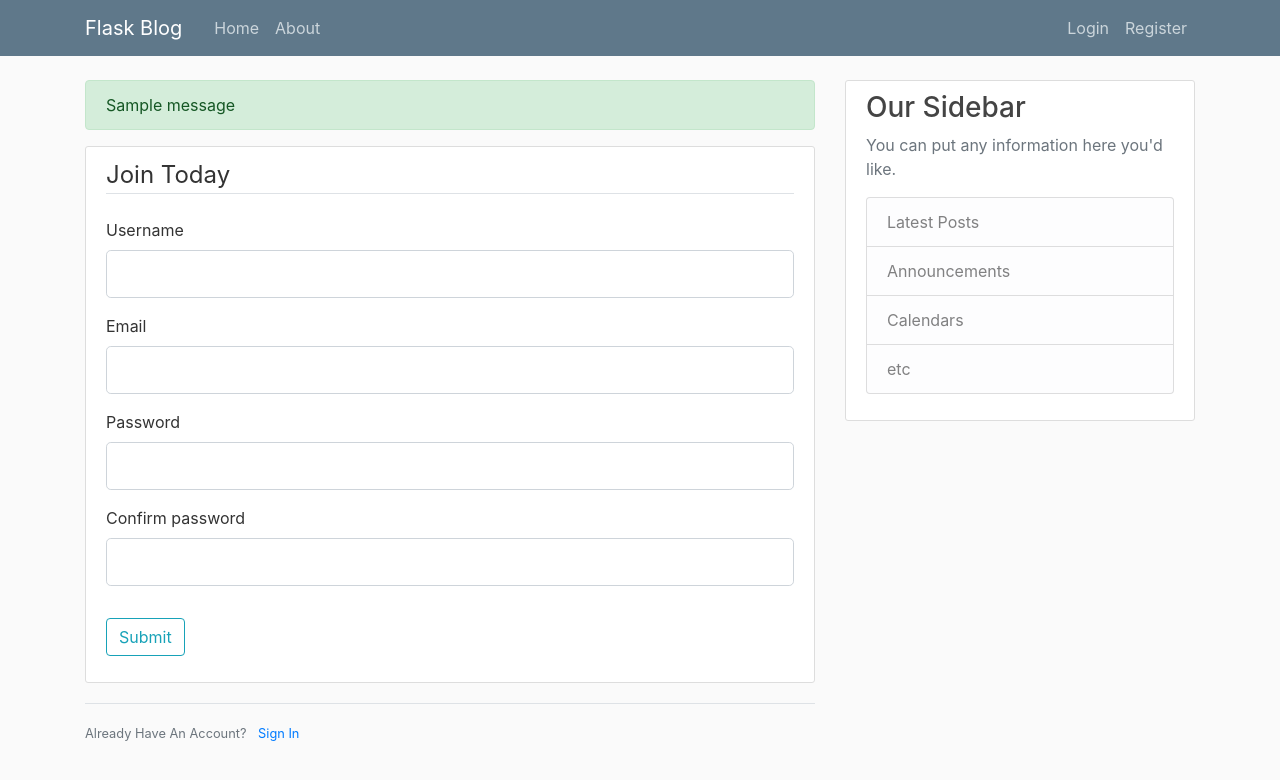
After one commit to MoCrespo/FlaskBlog, a Flask app: template templates/register.html in a window 1280 px wide. The commit adds this page. Shown: the top 780 px of the page. Run offline with Flask 2, Linux system fonts and the light colour scheme; the template is opened without the code that fills it: most values are stand-ins (such as "Sample title", 1, 10 or a date in 2020); one stand-in notice (Sample message) is shown; form fields are guessed from the names that the template uses.

Commit message:
create login and register templates

```diff
--- a/templates/base.html
+++ b/templates/base.html
@@ -23,13 +23,13 @@
         </button>
         <div class="collapse navbar-collapse" id="navbarToggle">
           <div class="navbar-nav mr-auto">
-            <a class="nav-item nav-link" href="/">Home</a>
-            <a class="nav-item nav-link" href="/about">About</a>
+            <a class="nav-item nav-link" href="{{ url_for('home') }}">Home</a>
+            <a class="nav-item nav-link" href="{{ url_for('about') }}">About</a>
           </div>
           <!-- Navbar Right Side -->
           <div class="navbar-nav">
-            <a class="nav-item nav-link" href="/login">Login</a>
-            <a class="nav-item nav-link" href="/register">Register</a>
+            <a class="nav-item nav-link" href="{{ url_for('login') }}">Login</a>
+            <a class="nav-item nav-link" href="{{ url_for('register') }}">Register</a>
           </div>
         </div>
       </div>
@@ -39,6 +39,15 @@
     <main role="main" class="container">
   <div class="row">
     <div class="col-md-8">
+        {% with messages = get_flashed_messages(with_categories=true) %}
+            {% if messages %}
+                {% for category, message in messages %}
+                    <div class="alert alert-{{ category }}">
+                        {{ message }}
+                    </div>
+                {% endfor %}
+            {% endif %}
+        {% endwith %}
       {% block content %}{% endblock %}
     </div>
     <div class="col-md-4">
--- /dev/null
+++ b/templates/register.html
@@ -0,0 +1,83 @@
+{% extends 'base.html' %}
+
+{% block content %}
+    <div class="content-section">
+        <form action="" method="POST">
+            {{ form.hidden_tag() }}
+            <fieldset class="form-group">
+                <legend class="border-bottom mb-4">
+                    Join Today
+                </legend>
+                <div class="form-group">
+                    {{ form.username.label(class="form-control-label") }}
+                    {% if form.username.errors %}
+                        {{ form.username(class="form-control form-control-lg is-invalid")}}
+
+                        <div class="invalid-feedback">
+                            {% for error in form.username.errors %}
+                                <span>{{ error }}</span>
+                            {% endfor %}
+                        </div>
+                    {% else %}
+
+                        {{ form.username(class="form-control form-control-lg") }}
+                    {% endif %}
+                </div>
+                <div class="form-group">
+                    {{ form.email.label(class="form-control-label") }}
+                    {% if form.email.errors %}
+                        {{ form.email(class="form-control form-control-lg is-invalid")}}
+
+                        <div class="invalid-feedback">
+                            {% for error in form.email.errors %}
+                                <span>{{ error }}</span>
+                            {% endfor %}
+                        </div>
+                    {% else %}
+
+                        {{ form.email(class="form-control form-control-lg") }}
+                    {% endif %}
+                </div>
+                <div class="form-group">
+                    {{ form.password.label(class="form-control-label") }}
+                    {% if form.password.errors %}
+                        {{ form.password(class="form-control form-control-lg is-invalid")}}
+
+                        <div class="invalid-feedback">
+                            {% for error in form.password.errors %}
+                                <span>{{ error }}</span>
+                            {% endfor %}
+                        </div>
+                    {% else %}
+
+                        {{ form.password(class="form-control form-control-lg") }}
+                    {% endif %}
+                </div>
+                <div class="form-group">
+                    {{ form.confirm_password.label(class="form-control-label") }}
+                    {% if form.confirm_password.errors %}
+                        {{ form.confirm_password(class="form-control form-control-lg is-invalid")}}
+
+                        <div class="invalid-feedback">
+                            {% for error in form.confirm_password.errors %}
+                                <span>{{ error }}</span>
+                            {% endfor %}
+                        </div>
+                    {% else %}
+
+                        {{ form.confirm_password(class="form-control form-control-lg") }}
+                    {% endif %}
+                </div>
+            </fieldset>
+            <div class="form-group">
+                {{ form.submit(class="btn btn-outline-info") }}
+            </div>
+        </form>
+    </div>
+
+    <div class="border-top pt-3">
+        <small class="text-muted">
+            Already Have An Account? <a class="ml-2" href="{{ url_for('login') }}">Sign In</a>
+        </small>
+    </div>
+{% endblock %}
```
Also changed, not shown: templates/login.html (added, +61 -0 lines).
